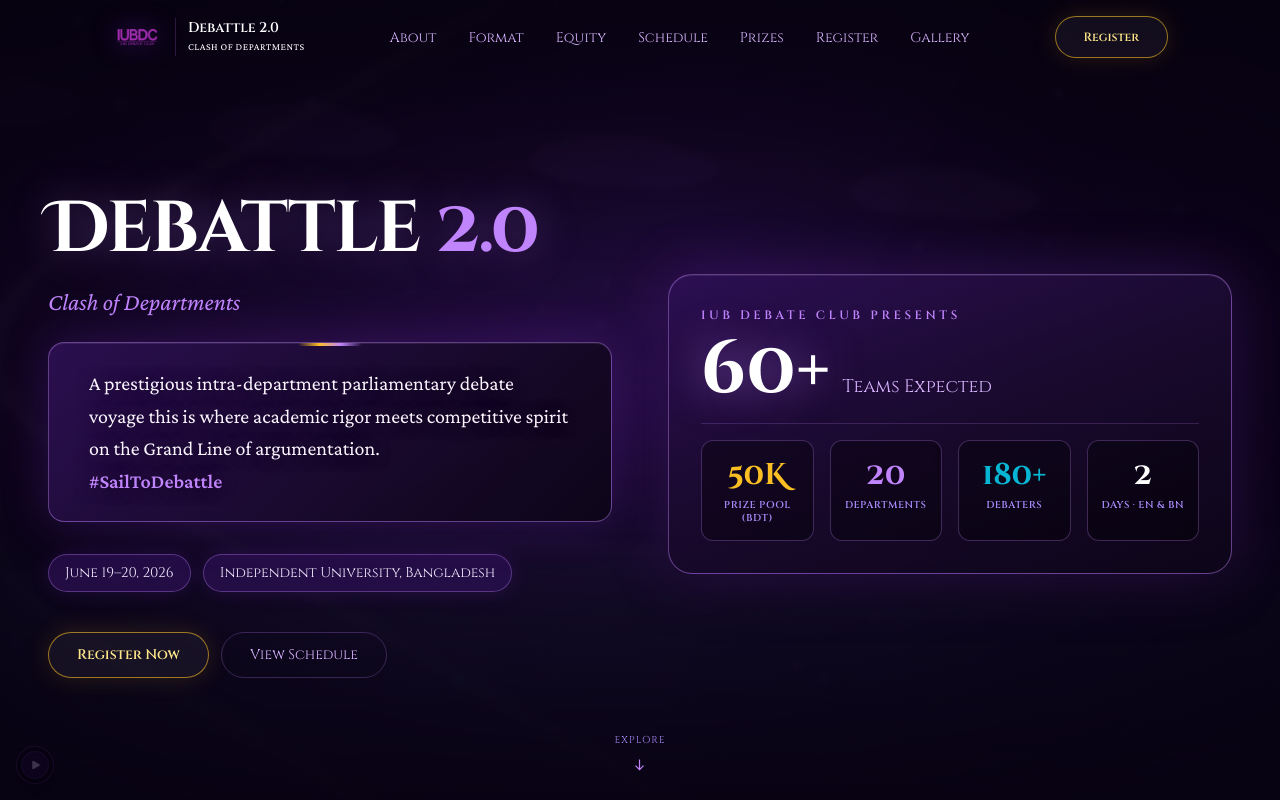
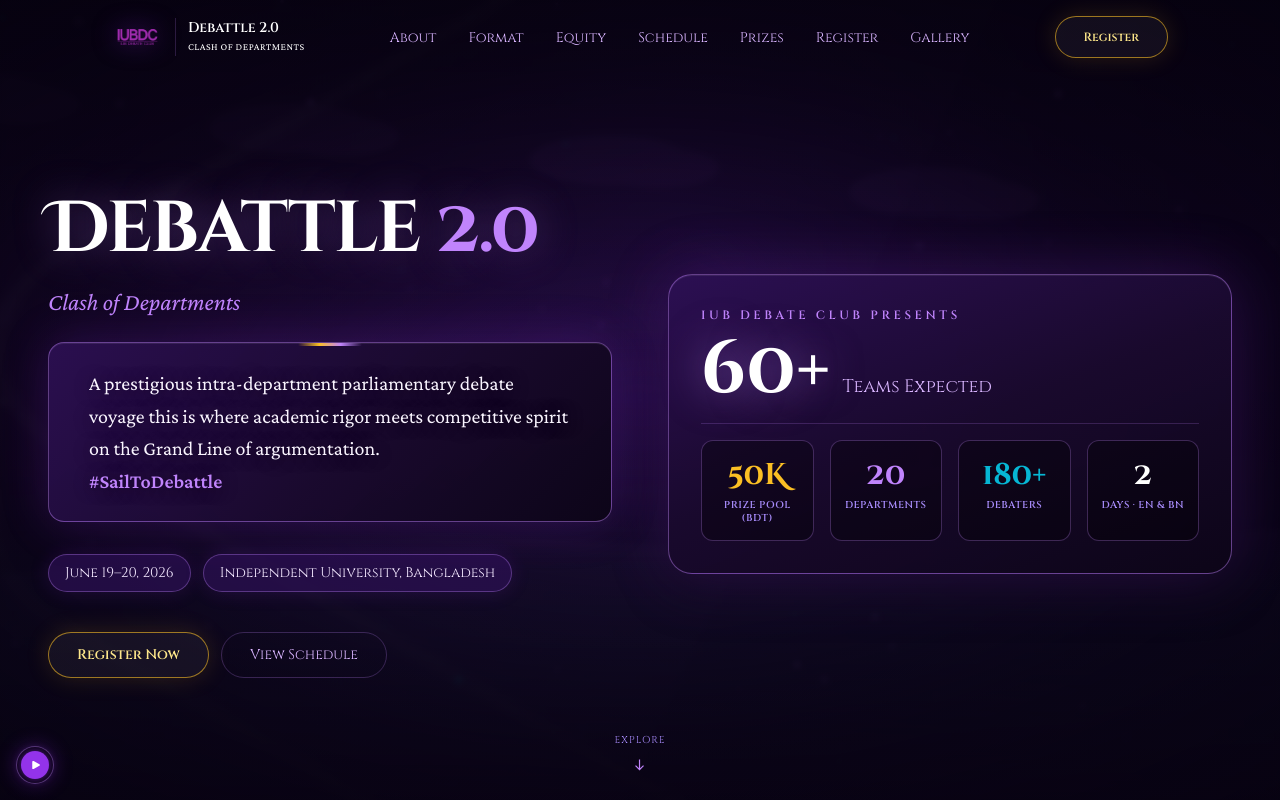
Before and after one commit to FarHanZzzz/Debattle2.0, a React (Vite) app: page / in a window 1280 px wide. Shown: the top 800 px of the page. Built offline with nearby package versions, Linux system fonts and the light colour scheme.

Commit message:
style: restore and enhance the vibrant purple and gold glow on the circular music player button

```diff
--- a/src/components/ui/BackgroundMusic.tsx
+++ b/src/components/ui/BackgroundMusic.tsx
@@ -37,10 +37,14 @@
   }
 
   return (
-    <div className="fixed bottom-4 left-4 z-[100] flex items-center justify-center rounded-full bg-purple-void/85 border border-purple-bright/20 p-1 backdrop-blur-md shadow-2xl transition-all duration-500 hover:border-gold/50 hover:scale-105 opacity-45 hover:opacity-100 group">
+    <div className="fixed bottom-4 left-4 z-[100] flex items-center justify-center rounded-full bg-purple-void/85 border border-purple-bright/40 p-1 backdrop-blur-md shadow-[0_0_20px_rgba(147,51,234,0.3)] transition-all duration-300 hover:border-gold/50 hover:scale-105">
       <button
         onClick={togglePlay}
-        className="flex h-7 w-7 items-center justify-center rounded-full bg-purple-deep/40 border border-purple-bright/10 text-purple-soft/50 shadow-lg transition-all duration-300 active:scale-95 cursor-pointer group-hover:bg-purple-glow group-hover:text-white group-hover:border-gold/40"
+        className={`flex h-7 w-7 items-center justify-center rounded-full transition-all duration-300 active:scale-95 cursor-pointer ${
+          isPlaying
+            ? 'bg-purple-bright text-purple-void shadow-[0_0_12px_rgba(192,132,252,0.9)] hover:bg-gold hover:shadow-[0_0_12px_rgba(251,191,36,0.9)]'
+            : 'bg-purple-glow text-white shadow-[0_0_10px_rgba(147,51,234,0.6)] hover:bg-purple-bright hover:shadow-[0_0_12px_rgba(192,132,252,0.8)]'
+        }`}
         aria-label={isPlaying ? 'Pause Music' : 'Play Music'}
       >
         {isPlaying ? (
```
